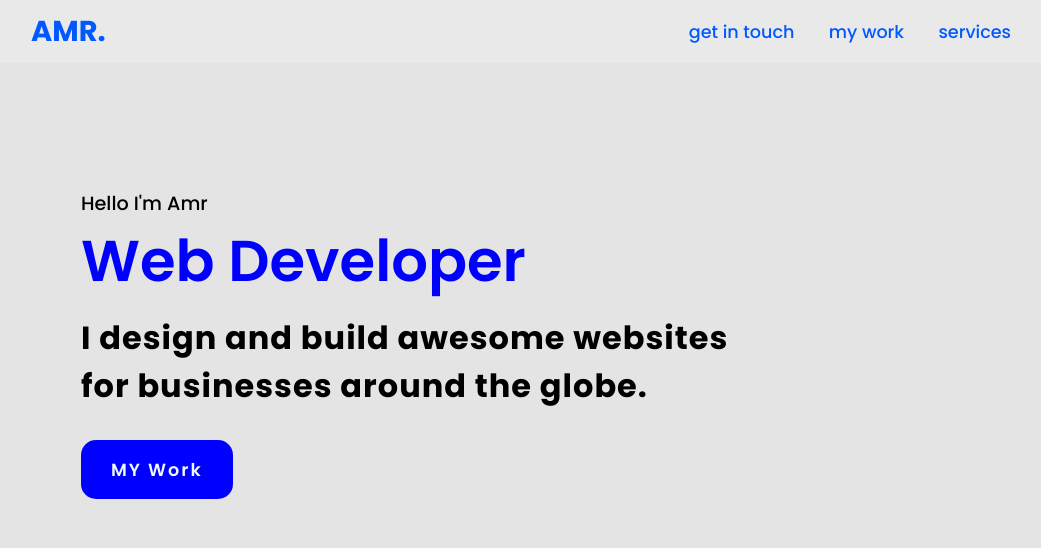
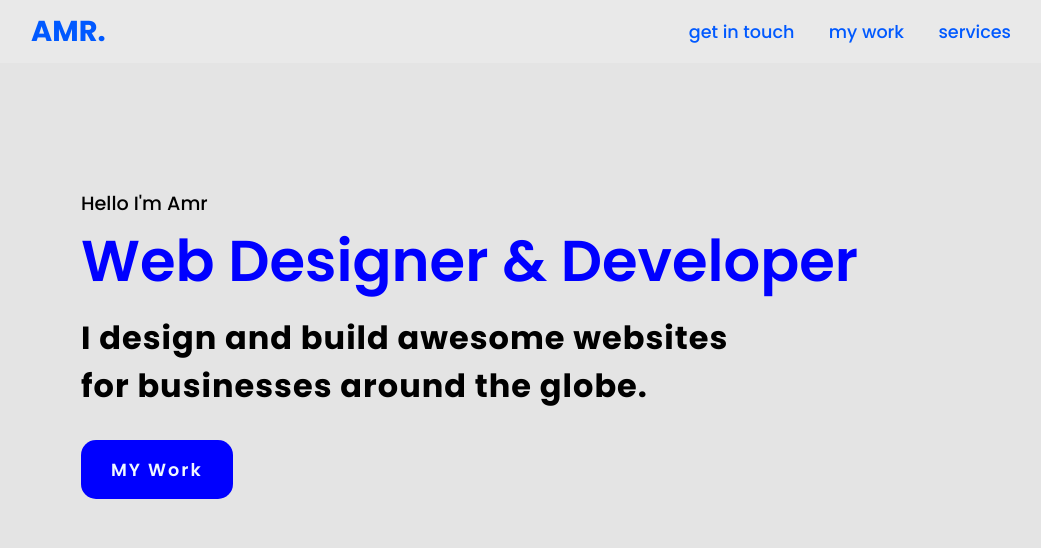
Before and after one commit to Amr-shousha/portfoltishousha, a plain HTML site: page index.html in a window 1280 px wide. Shown: the top 548 px of the page, without its empty margins (119-1160 px from the left). Drawn offline with Linux system fonts and the light colour scheme.

Commit message:
Update index.html

```diff
--- a/index.html
+++ b/index.html
@@ -29,7 +29,7 @@
     </header>
     <section class="main">
       <div>
-        <h2>Hello I'm Amr <span>Web Developer</span></h2>
+        <h2>Hello I'm Amr <span>Web Designer & Developer</span></h2>
         <h3>
           I design and build awesome websites for businesses around the globe.
         </h3>
```
